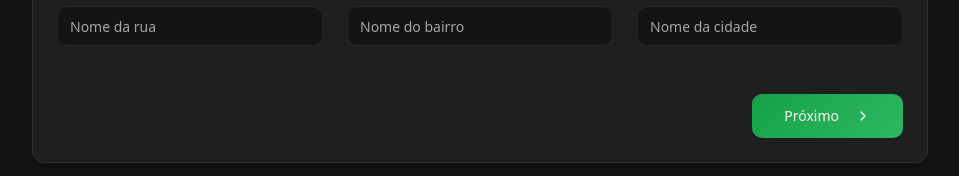
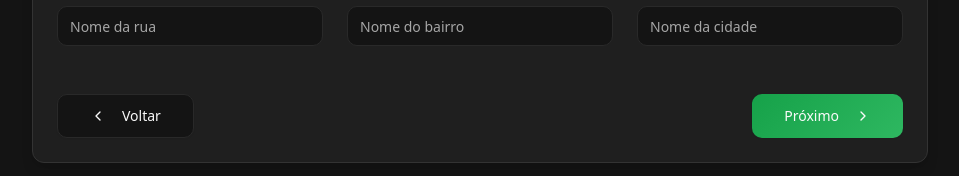
Before and after one commit to jezrielf/monjaslim, a React (Vite) app: page / in a window 1280 px wide. Both pictures are taken after a click on the element 640 px from the left and 501 px from the top of the page. Shown: the part 661-837 px from the top of the page, without its empty margins (160-1119 px from the left). Built offline with nearby package versions, Linux system fonts and the light colour scheme.

Commit message:
Fix: Add back button from step 2 to step 1

```diff
--- a/src/components/steps/PersonalDataStep.tsx
+++ b/src/components/steps/PersonalDataStep.tsx
@@ -2,7 +2,7 @@ import React, { useState } from 'react';
 import { Button } from '@/components/ui/button';
 import { Input } from '@/components/ui/input';
 import { Label } from '@/components/ui/label';
-import { ChevronRight, MapPin, Loader2 } from 'lucide-react';
+import { ChevronRight, ChevronLeft, MapPin, Loader2 } from 'lucide-react';
 import { FormData } from '../FormWizard';
 import { useToast } from '@/hooks/use-toast';
 
@@ -262,7 +262,15 @@ export const PersonalDataStep: React.FC<PersonalDataStepProps> = ({
         </div>
       </div>
 
-      <div className="flex justify-end pt-6">
+      <div className="flex justify-between pt-6">
+        <Button
+          onClick={onPrev}
+          variant="outline"
+          size="lg"
+        >
+          <ChevronLeft className="mr-2 h-4 w-4" />
+          Voltar
+        </Button>
         <Button
           onClick={handleNext}
           className="bg-gradient-primary hover:opacity-90 shadow-glow"
```
